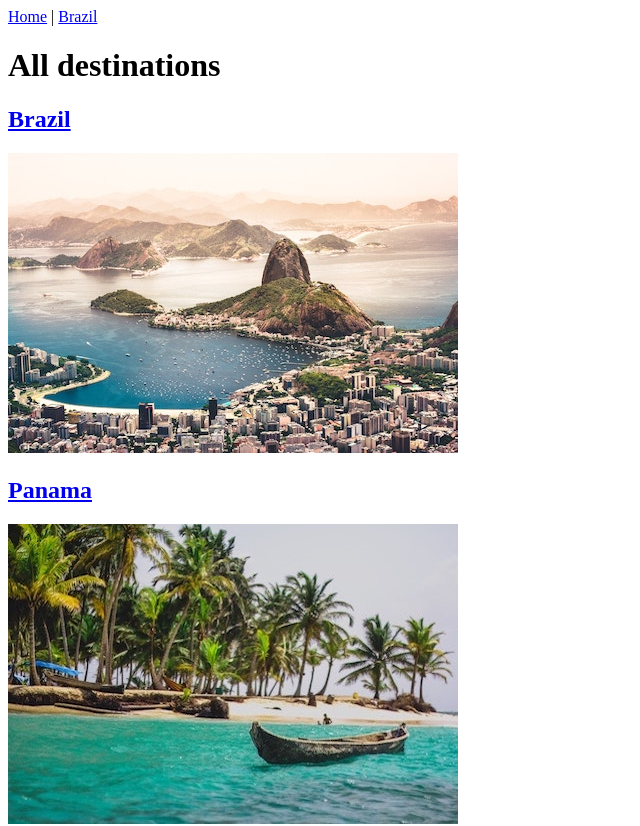
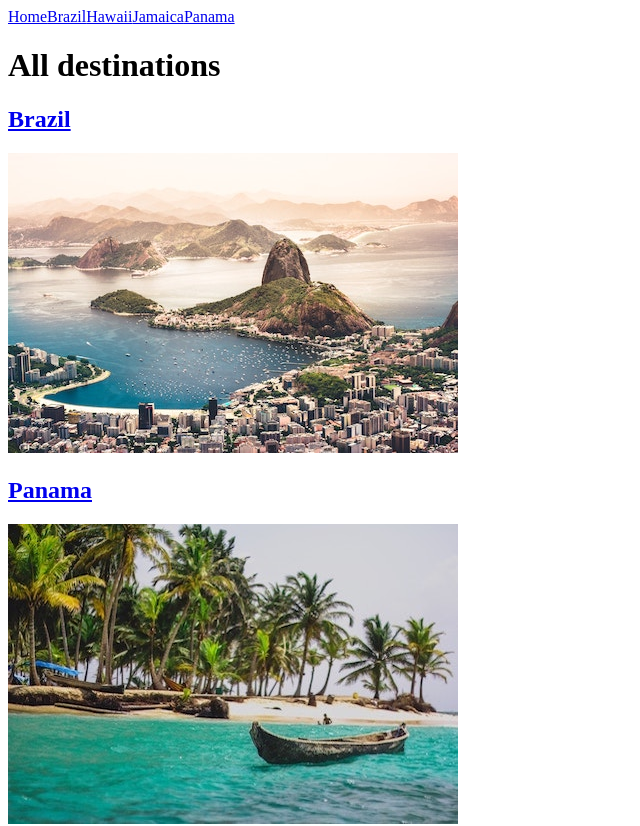
Before and after one commit to quackness/vue-router, a Vue app: page / in a window 1280 px wide. Shown: the top 826 px of the page, without its empty margins (0-640 px from the left). Built offline with nearby package versions, Linux system fonts and the light colour scheme; the HTML template or start-up script is replaced by a standard one.

Commit message:
add lazy routes loading

```diff
--- a/src/App.vue
+++ b/src/App.vue
@@ -1,7 +1,10 @@
 <template>
   <div id="nav">
-    <router-link to="/">Home</router-link> |
+    <router-link to="/">Home</router-link>
     <router-link to="/brazil">Brazil</router-link>
+    <router-link to="/hawaii">Hawaii</router-link>
+    <router-link to="/jamaica">Jamaica</router-link>
+    <router-link to="/panama">Panama</router-link>
   </div>
   <div class="container">
     <router-view />
--- a/src/router/index.js
+++ b/src/router/index.js
@@ -1,6 +1,5 @@
 import { createRouter, createWebHistory } from "vue-router";
 import HomeView from "../views/HomeView.vue";
-import BrazilView from "../views/BrazilView.vue";
 
 const routes = [
   {
@@ -20,7 +19,22 @@ const routes = [
   {
     path: "/brazil",
     name: "brazil",
-    component: BrazilView,
+    component: () => import("@/views/BrazilView.vue"),
+  },
+  {
+    path: "/panama",
+    name: "panama",
+    component: () => import("@/views/PanamaView.vue"),
+  },
+  {
+    path: "/jamaica",
+    name: "jamaica",
+    component: () => import("@/views/JamaicaView.vue"),
+  },
+  {
+    path: "/hawaii",
+    name: "hawaii",
+    component: () => import("@/views/HawaiiView.vue"),
   },
 ];
 
```
